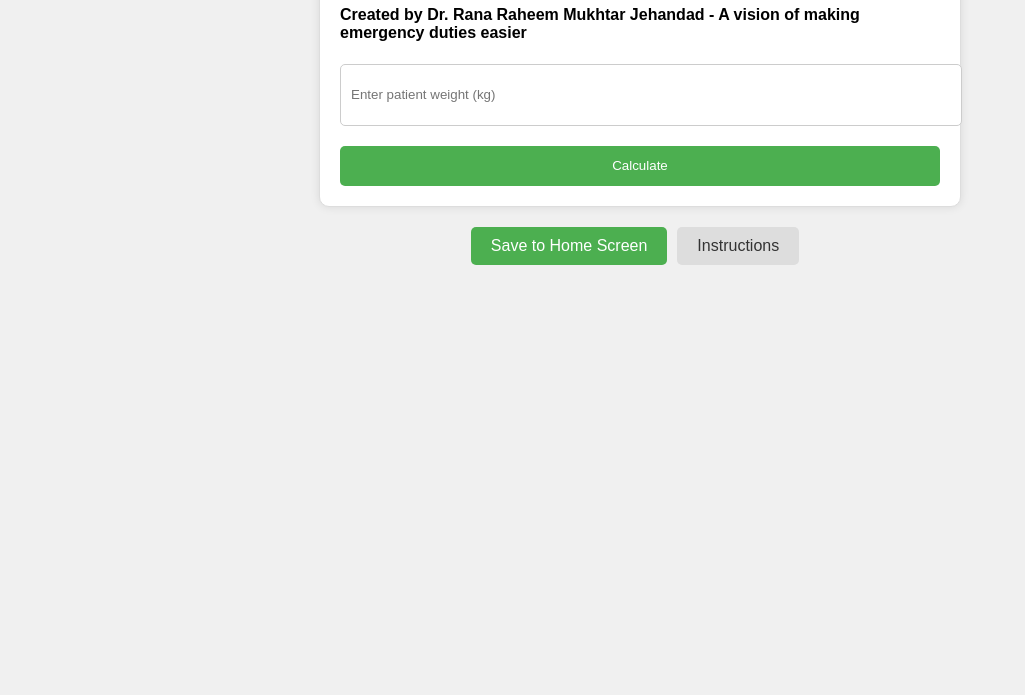
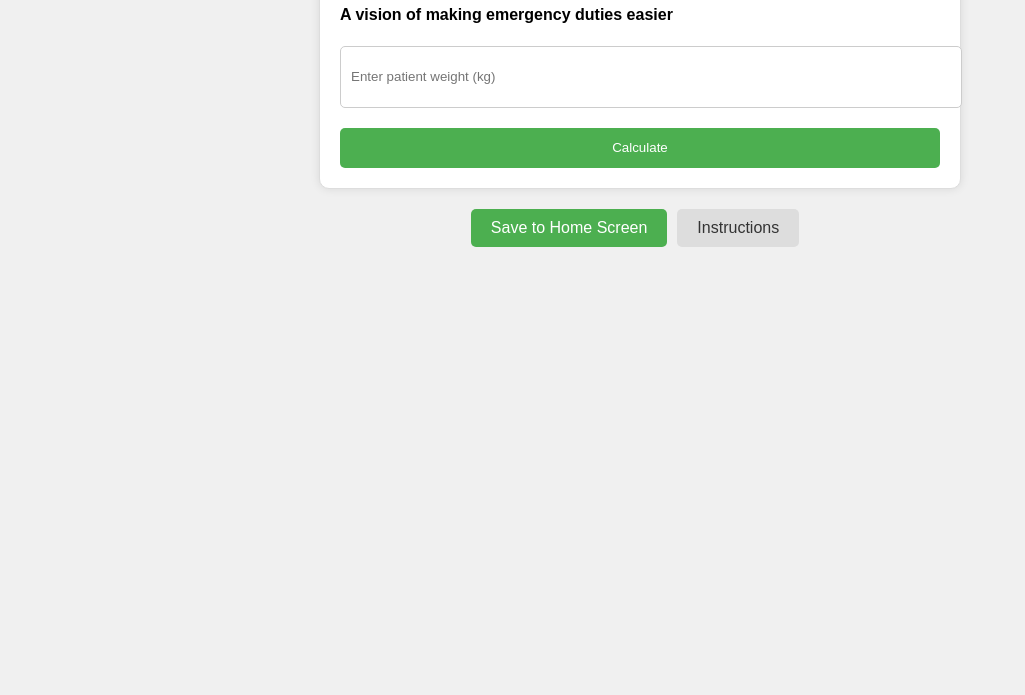
Before and after one commit to ranaraheem-dr/Peads-ER-Calc, a plain HTML site: page index.html in a window 1280 px wide. Shown: the part 105-800 px from the top of the page, without its empty margins (0-1025 px from the left). Drawn offline with Linux system fonts and the light colour scheme.

Commit message:
Update index.html

```diff
--- a/index.html
+++ b/index.html
@@ -12,7 +12,7 @@
   <input type="number" id="weight" placeholder="Enter patient weight (kg)" oninput="calculate">
   <button id="calculate-button" onclick="calculate">Calculate</button>  <div class="calculator">
     <h2>Paeds ER Calculator</h2>
-    <h4>Created by Dr. Rana Raheem Mukhtar Jehandad - A vision of making emergency duties easier</h4>
+    <h4> A vision of making emergency duties easier</h4>
     <input type="number" id="weight" placeholder="Enter patient weight (kg)" oninput="calculate">
     <button id="calculate-button" onclick="calculate">Calculate</button>
     <div id="results"></div>
```
